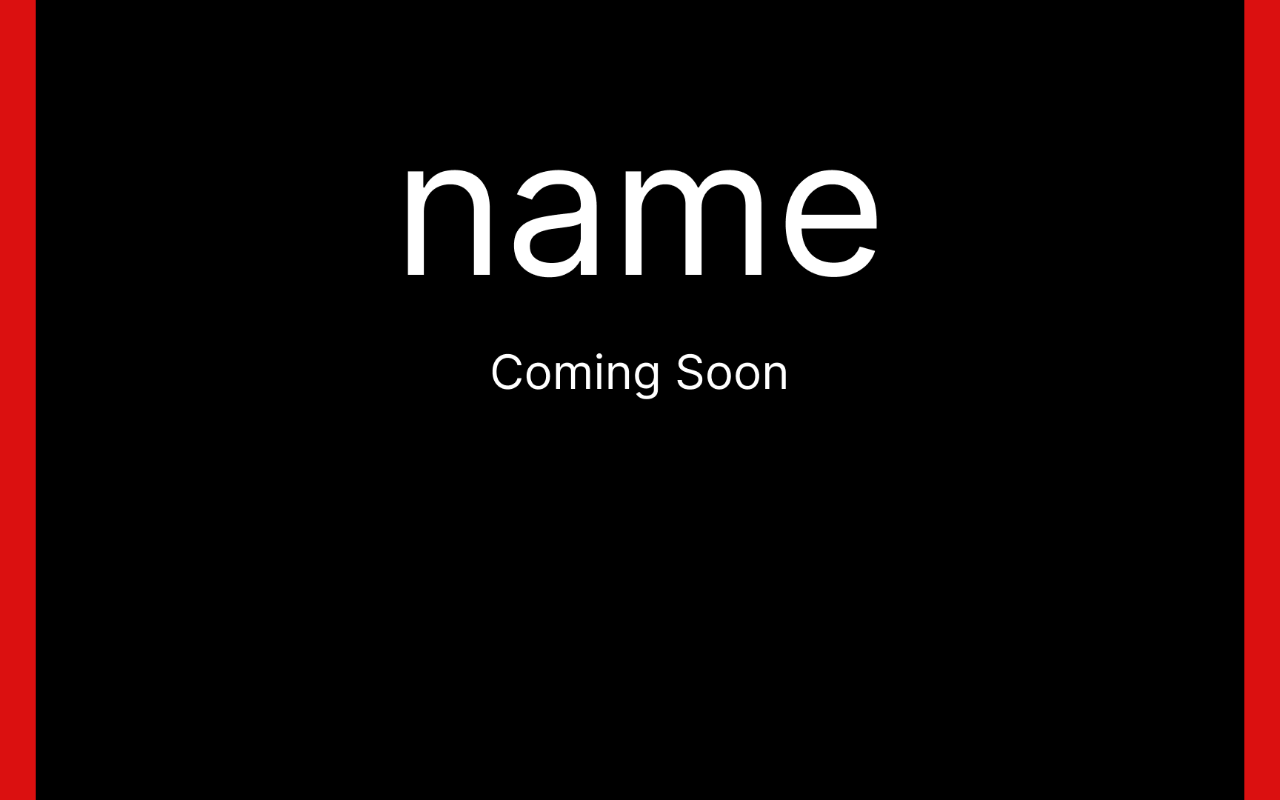
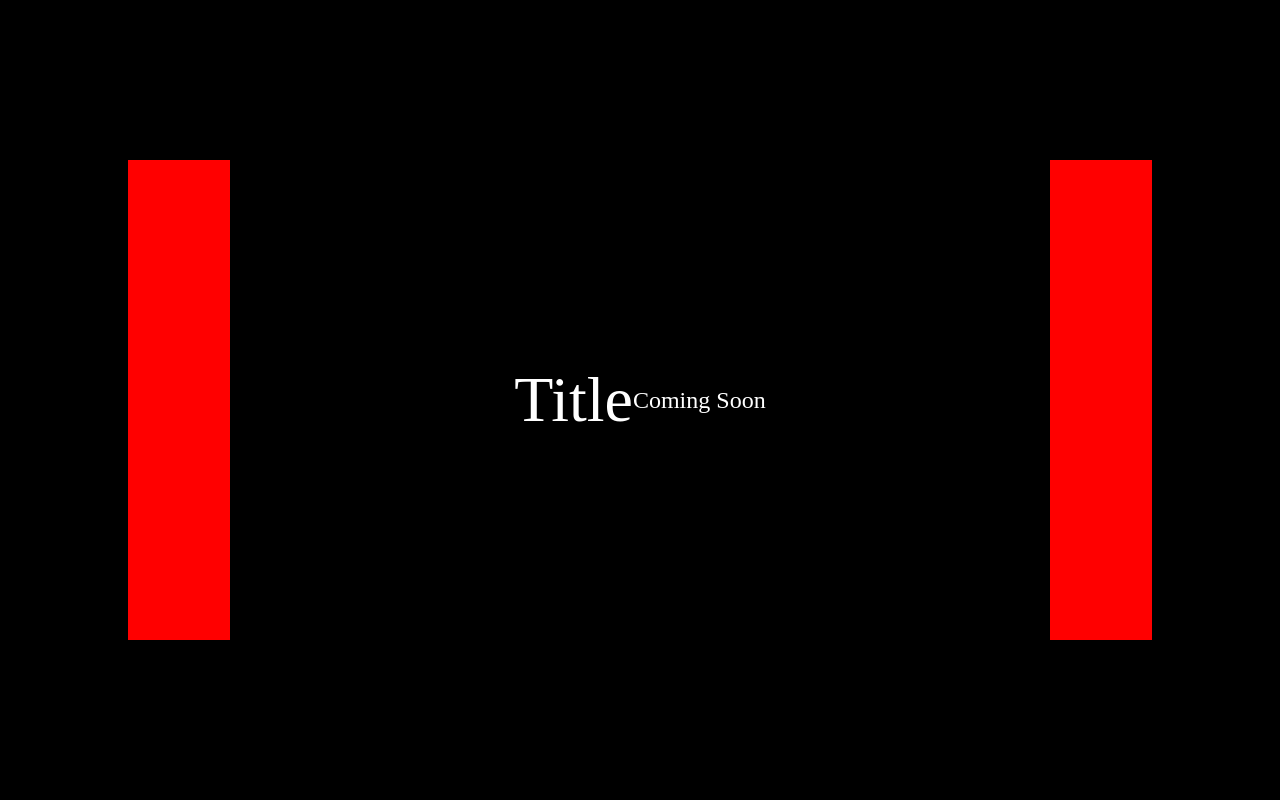
Before and after one commit to ShazShoaib/Spots, a plain HTML site: page index.html in a window 1280 px wide. Drawn offline with Linux system fonts and the light colour scheme.

Commit message:
Add files via upload

```diff
--- a/index.html
+++ b/index.html
@@ -3,43 +3,13 @@
 <head>
     <meta charset="UTF-8">
     <meta name="viewport" content="width=device-width, initial-scale=1.0">
-    <title>Full-Screen 16:9 Image</title>
-    <style>
-        * {
-            margin: 0;
-            padding: 0;
-            box-sizing: border-box;
-        }
-
-        body, html {
-            width: 100%;
-            height: 100%;
-            display: flex;
-            justify-content: center;
-            align-items: center;
-            overflow: hidden;
-        }
-
-        .image-container {
-            width: 100vw;
-            height: 100vh;
-            display: flex;
-            justify-content: center;
-            align-items: center;
-            overflow: hidden;
-            background-color: #000; /* Optional background color */
-        }
-
-        .image-container img {
-            width: 100%;
-            height: 100%;
-            object-fit: cover;
-        }
-    </style>
+    <title>Coming Soon</title>
+    <link rel="stylesheet" href="styles.css">
 </head>
 <body>
-    <div class="image-container">
-        <img src="img.png" alt="Full-Screen 16:9 Static Image">
+    <div class="container">
+        <div class="title">Title</div>
+        <div class="coming-soon">Coming Soon</div>
     </div>
 </body>
 </html>
--- /dev/null
+++ b/styles.css
@@ -0,0 +1,54 @@
+/* Reset some default browser styles */
+* {
+    margin: 0;
+    padding: 0;
+    box-sizing: border-box;
+}
+
+body, html {
+    width: 100%;
+    height: 100%;
+    background-color: black; /* Black background */
+    display: flex;
+    justify-content: center;
+    align-items: center;
+}
+
+.container {
+    display: flex;
+    justify-content: center;
+    align-items: center;
+    position: relative;
+    width: 80%; /* Container width */
+    height: 60%; /* Container height */
+}
+
+.container::before,
+.container::after {
+    content: "";
+    position: absolute;
+    top: 0;
+    bottom: 0;
+    width: 10%; /* Red bars on both sides */
+    background-color: red;
+}
+
+.container::before {
+    left: 0;
+}
+
+.container::after {
+    right: 0;
+}
+
+.title {
+    font-size: 4rem; /* Large title */
+    color: white;
+    text-align: center;
+}
+
+.coming-soon {
+    font-size: 1.5rem; /* Smaller text */
+    color: white;
+    text-align: center;
+}
```
